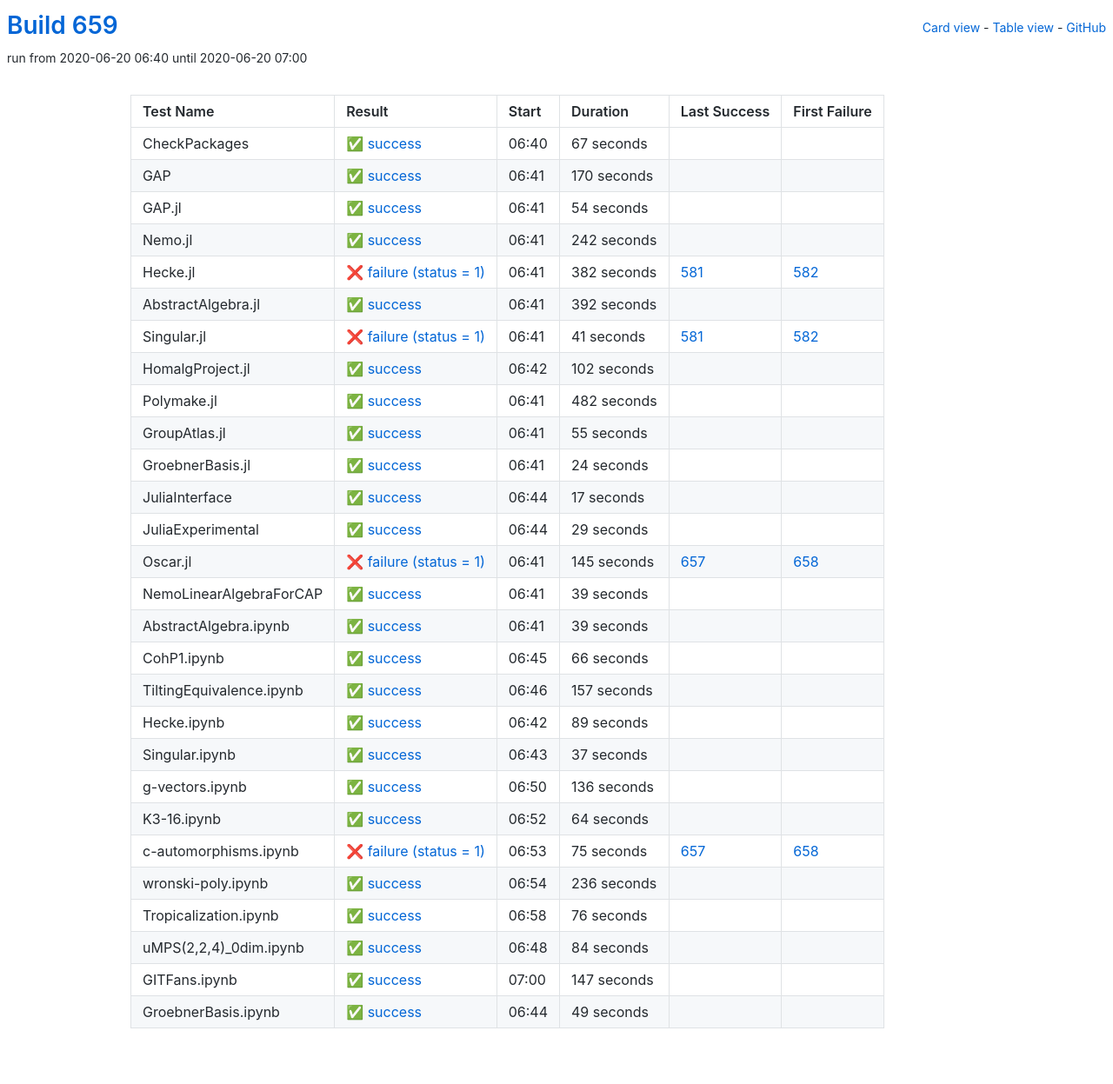
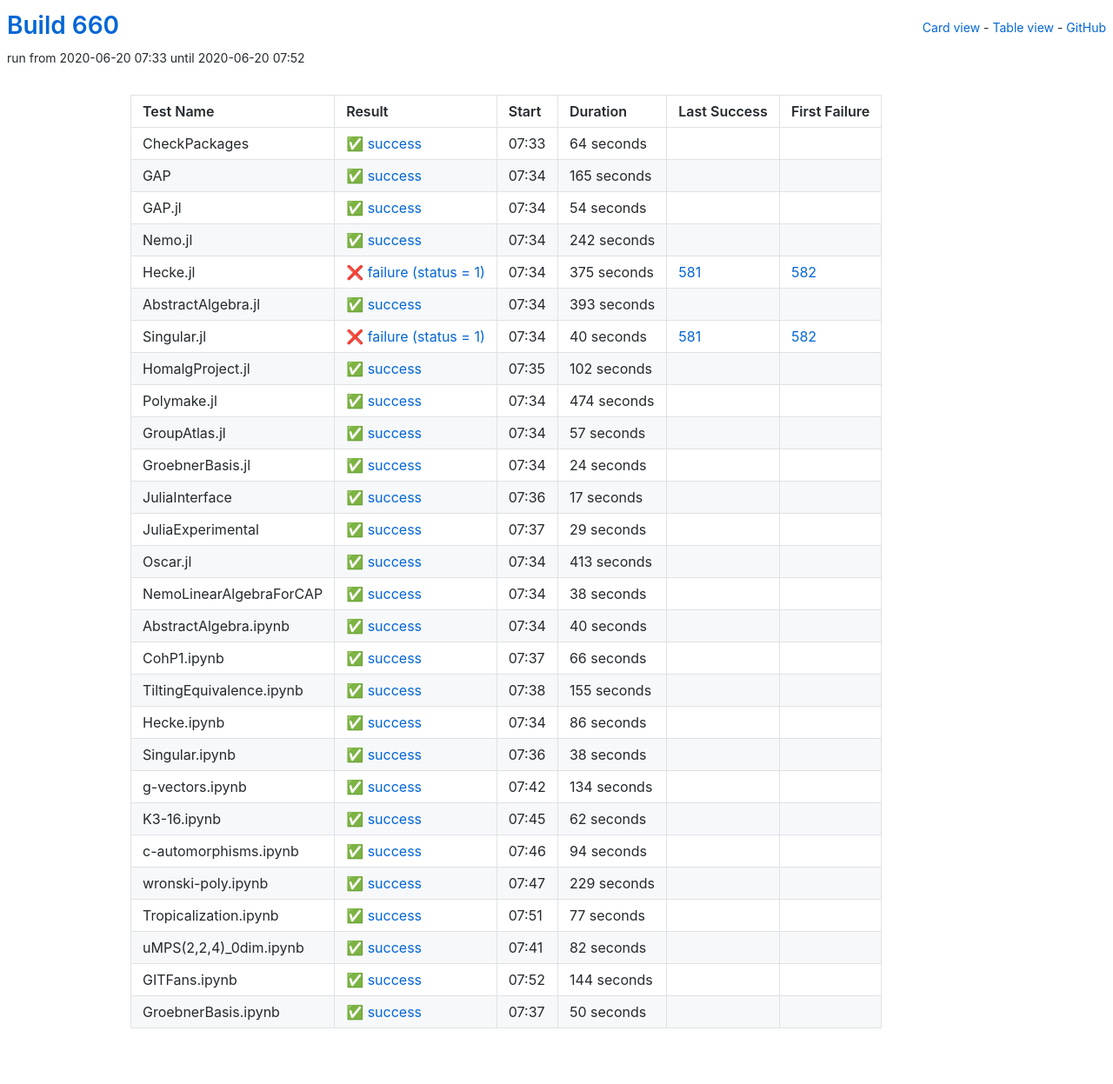
Before and after one commit to oscar-system/oscar-ci-status-1.4, a Jekyll site: the page built from table.html, in a window 1280 px wide. Shown: the whole page at 87% size. Built offline with Jekyll 4.4.1, drawn with Linux system fonts in a browser that asks for light colours.

Commit message:
Build #660

```diff
--- a/_data/ci.yml
+++ b/_data/ci.yml
@@ -1,6 +1,6 @@
 ---
-build: 659
-build_url: https://oscarci.mathematik.uni-kl.de/job/oscar-julia-1.4/659/
+build: 660
+build_url: https://oscarci.mathematik.uni-kl.de/job/oscar-julia-1.4/660/
 job: oscar-julia-1.4
 organization: oscar-system
 repo: oscar-ci-status-1.4
@@ -8,32 +8,32 @@ repourl: https://github.com/oscar-system/oscar-ci-status-1.4
 tests:
 - name: CheckPackages
   id: checkpackages
-  log: https://oscarci.mathematik.uni-kl.de/job/oscar-julia-1.4/659/artifact/logs/build-659/CheckPackages.log
-  start: 2020-06-20 06:40
+  log: https://oscarci.mathematik.uni-kl.de/job/oscar-julia-1.4/660/artifact/logs/build-660/CheckPackages.log
+  start: 2020-06-20 07:33
   success: true
   exitcode: 0
   status: success
-  duration: 67
+  duration: 64
   last_success: false
   last_success_url:
   first_failure: false
   first_failure_url:
 - name: GAP
   id: gap
-  log: https://oscarci.mathematik.uni-kl.de/job/oscar-julia-1.4/659/artifact/logs/build-659/GAP.log
-  start: 2020-06-20 06:41
+  log: https://oscarci.mathematik.uni-kl.de/job/oscar-julia-1.4/660/artifact/logs/build-660/GAP.log
+  start: 2020-06-20 07:34
   success: true
   exitcode: 0
   status: success
-  duration: 170
+  duration: 165
   last_success: false
   last_success_url:
   first_failure: false
   first_failure_url:
 - name: GAP.jl
   id: gap-jl
-  log: https://oscarci.mathematik.uni-kl.de/job/oscar-julia-1.4/659/artifact/logs/build-659/GAP.jl.log
-  start: 2020-06-20 06:41
+  log: https://oscarci.mathematik.uni-kl.de/job/oscar-julia-1.4/660/artifact/logs/build-660/GAP.jl.log
+  start: 2020-06-20 07:34
   success: true
   exitcode: 0
   status: success
@@ -44,8 +44,8 @@ tests:
   first_failure_url:
 - name: Nemo.jl
   id: nemo-jl
-  log: https://oscarci.mathematik.uni-kl.de/job/oscar-julia-1.4/659/artifact/logs/build-659/Nemo.jl.log
-  start: 2020-06-20 06:41
+  log: https://oscarci.mathematik.uni-kl.de/job/oscar-julia-1.4/660/artifact/logs/build-660/Nemo.jl.log
+  start: 2020-06-20 07:34
   success: true
   exitcode: 0
   status: success
@@ -56,44 +56,44 @@ tests:
   first_failure_url:
 - name: Hecke.jl
   id: hecke-jl
-  log: https://oscarci.mathematik.uni-kl.de/job/oscar-julia-1.4/659/artifact/logs/build-659/Hecke.jl.log
-  start: 2020-06-20 06:41
+  log: https://oscarci.mathematik.uni-kl.de/job/oscar-julia-1.4/660/artifact/logs/build-660/Hecke.jl.log
+  start: 2020-06-20 07:34
   success: false
   exitcode: 1
   status: failure
-  duration: 382
+  duration: 375
   last_success: 581
   last_success_url: https://oscarci.mathematik.uni-kl.de/job/oscar-julia-1.4/581/
   first_failure: 582
   first_failure_url: https://oscarci.mathematik.uni-kl.de/job/oscar-julia-1.4/582/
 - name: AbstractAlgebra.jl
   id: abstractalgebra-jl
-  log: https://oscarci.mathematik.uni-kl.de/job/oscar-julia-1.4/659/artifact/logs/build-659/AbstractAlgebra.jl.log
-  start: 2020-06-20 06:41
+  log: https://oscarci.mathematik.uni-kl.de/job/oscar-julia-1.4/660/artifact/logs/build-660/AbstractAlgebra.jl.log
+  start: 2020-06-20 07:34
   success: true
   exitcode: 0
   status: success
-  duration: 392
+  duration: 393
   last_success: false
   last_success_url:
   first_failure: false
   first_failure_url:
 - name: Singular.jl
   id: singular-jl
-  log: https://oscarci.mathematik.uni-kl.de/job/oscar-julia-1.4/659/artifact/logs/build-659/Singular.jl.log
-  start: 2020-06-20 06:41
+  log: https://oscarci.mathematik.uni-kl.de/job/oscar-julia-1.4/660/artifact/logs/build-660/Singular.jl.log
+  start: 2020-06-20 07:34
   success: false
   exitcode: 1
   status: failure
-  duration: 41
+  duration: 40
   last_success: 581
   last_success_url: https://oscarci.mathematik.uni-kl.de/job/oscar-julia-1.4/581/
   first_failure: 582
   first_failure_url: https://oscarci.mathematik.uni-kl.de/job/oscar-julia-1.4/582/
 - name: HomalgProject.jl
   id: homalgproject-jl
-  log: https://oscarci.mathematik.uni-kl.de/job/oscar-julia-1.4/659/artifact/logs/build-659/HomalgProject.jl.log
-  start: 2020-06-20 06:42
+  log: https://oscarci.mathematik.uni-kl.de/job/oscar-julia-1.4/660/artifact/logs/build-660/HomalgProject.jl.log
+  start: 2020-06-20 07:35
   success: true
   exitcode: 0
   status: success
@@ -104,32 +104,32 @@ tests:
   first_failure_url:
 - name: Polymake.jl
   id: polymake-jl
-  log: https://oscarci.mathematik.uni-kl.de/job/oscar-julia-1.4/659/artifact/logs/build-659/Polymake.jl.log
-  start: 2020-06-20 06:41
+  log: https://oscarci.mathematik.uni-kl.de/job/oscar-julia-1.4/660/artifact/logs/build-660/Polymake.jl.log
+  start: 2020-06-20 07:34
   success: true
   exitcode: 0
   status: success
-  duration: 482
+  duration: 474
   last_success: false
   last_success_url:
   first_failure: false
   first_failure_url:
 - name: GroupAtlas.jl
   id: groupatlas-jl
-  log: https://oscarci.mathematik.uni-kl.de/job/oscar-julia-1.4/659/artifact/logs/build-659/GroupAtlas.jl.log
-  start: 2020-06-20 06:41
+  log: https://oscarci.mathematik.uni-kl.de/job/oscar-julia-1.4/660/artifact/logs/build-660/GroupAtlas.jl.log
+  start: 2020-06-20 07:34
   success: true
   exitcode: 0
   status: success
-  duration: 55
+  duration: 57
   last_success: false
   last_success_url:
   first_failure: false
   first_failure_url:
 - name: GroebnerBasis.jl
   id: groebnerbasis-jl
-  log: https://oscarci.mathematik.uni-kl.de/job/oscar-julia-1.4/659/artifact/logs/build-659/GroebnerBasis.jl.log
-  start: 2020-06-20 06:41
+  log: https://oscarci.mathematik.uni-kl.de/job/oscar-julia-1.4/660/artifact/logs/build-660/GroebnerBasis.jl.log
+  start: 2020-06-20 07:34
   success: true
   exitcode: 0
   status: success
@@ -140,8 +140,8 @@ tests:
   first_failure_url:
 - name: JuliaInterface
   id: juliainterface
-  log: https://oscarci.mathematik.uni-kl.de/job/oscar-julia-1.4/659/artifact/logs/build-659/JuliaInterface.log
-  start: 2020-06-20 06:44
+  log: https://oscarci.mathematik.uni-kl.de/job/oscar-julia-1.4/660/artifact/logs/build-660/JuliaInterface.log
+  start: 2020-06-20 07:36
   success: true
   exitcode: 0
   status: success
@@ -152,8 +152,8 @@ tests:
   first_failure_url:
 - name: JuliaExperimental
   id: juliaexperimental
-  log: https://oscarci.mathematik.uni-kl.de/job/oscar-julia-1.4/659/artifact/logs/build-659/JuliaExperimental.log
-  start: 2020-06-20 06:44
+  log: https://oscarci.mathematik.uni-kl.de/job/oscar-julia-1.4/660/artifact/logs/build-660/JuliaExperimental.log
+  start: 2020-06-20 07:37
   success: true
   exitcode: 0
   status: success
@@ -164,44 +164,44 @@ tests:
   first_failure_url:
 - name: Oscar.jl
   id: oscar-jl
-  log: https://oscarci.mathematik.uni-kl.de/job/oscar-julia-1.4/659/artifact/logs/build-659/Oscar.jl.log
-  start: 2020-06-20 06:41
-  success: false
-  exitcode: 1
-  status: failure
-  duration: 145
-  last_success: 657
-  last_success_url: https://oscarci.mathematik.uni-kl.de/job/oscar-julia-1.4/657/
-  first_failure: 658
-  first_failure_url: https://oscarci.mathematik.uni-kl.de/job/oscar-julia-1.4/658/
-- name: NemoLinearAlgebraForCAP
-  id: nemolinearalgebraforcap
-  log: https://oscarci.mathematik.uni-kl.de/job/oscar-julia-1.4/659/artifact/logs/build-659/NemoLinearAlgebraForCAP.log
-  start: 2020-06-20 06:41
+  log: https://oscarci.mathematik.uni-kl.de/job/oscar-julia-1.4/660/artifact/logs/build-660/Oscar.jl.log
+  start: 2020-06-20 07:34
   success: true
   exitcode: 0
   status: success
-  duration: 39
+  duration: 413
+  last_success: false
+  last_success_url:
+  first_failure: false
+  first_failure_url:
+- name: NemoLinearAlgebraForCAP
+  id: nemolinearalgebraforcap
+  log: https://oscarci.mathematik.uni-kl.de/job/oscar-julia-1.4/660/artifact/logs/build-660/NemoLinearAlgebraForCAP.log
+  start: 2020-06-20 07:34
+  success: true
+  exitcode: 0
+  status: success
+  duration: 38
   last_success: false
   last_success_url:
   first_failure: false
   first_failure_url:
 - name: AbstractAlgebra.ipynb
   id: abstractalgebra-ipynb
-  log: https://oscarci.mathematik.uni-kl.de/job/oscar-julia-1.4/659/artifact/logs/build-659/AbstractAlgebra.ipynb.log
-  start: 2020-06-20 06:41
+  log: https://oscarci.mathematik.uni-kl.de/job/oscar-julia-1.4/660/artifact/logs/build-660/AbstractAlgebra.ipynb.log
+  start: 2020-06-20 07:34
   success: true
   exitcode: 0
   status: success
-  duration: 39
+  duration: 40
   last_success: false
   last_success_url:
   first_failure: false
   first_failure_url:
 - name: CohP1.ipynb
   id: cohp1-ipynb
-  log: https://oscarci.mathematik.uni-kl.de/job/oscar-julia-1.4/659/artifact/logs/build-659/CohP1.ipynb.log
-  start: 2020-06-20 06:45
+  log: https://oscarci.mathematik.uni-kl.de/job/oscar-julia-1.4/660/artifact/logs/build-660/CohP1.ipynb.log
+  start: 2020-06-20 07:37
   success: true
   exitcode: 0
   status: success
@@ -212,132 +212,132 @@ tests:
   first_failure_url:
 - name: TiltingEquivalence.ipynb
   id: tiltingequivalence-ipynb
-  log: https://oscarci.mathematik.uni-kl.de/job/oscar-julia-1.4/659/artifact/logs/build-659/TiltingEquivalence.ipynb.log
-  start: 2020-06-20 06:46
+  log: https://oscarci.mathematik.uni-kl.de/job/oscar-julia-1.4/660/artifact/logs/build-660/TiltingEquivalence.ipynb.log
+  start: 2020-06-20 07:38
   success: true
   exitcode: 0
   status: success
-  duration: 157
+  duration: 155
   last_success: false
   last_success_url:
   first_failure: false
   first_failure_url:
 - name: Hecke.ipynb
   id: hecke-ipynb
-  log: https://oscarci.mathematik.uni-kl.de/job/oscar-julia-1.4/659/artifact/logs/build-659/Hecke.ipynb.log
-  start: 2020-06-20 06:42
+  log: https://oscarci.mathematik.uni-kl.de/job/oscar-julia-1.4/660/artifact/logs/build-660/Hecke.ipynb.log
+  start: 2020-06-20 07:34
   success: true
   exitcode: 0
   status: success
-  duration: 89
+  duration: 86
   last_success: false
   last_success_url:
   first_failure: false
   first_failure_url:
 - name: Singular.ipynb
   id: singular-ipynb
-  log: https://oscarci.mathematik.uni-kl.de/job/oscar-julia-1.4/659/artifact/logs/build-659/Singular.ipynb.log
-  start: 2020-06-20 06:43
+  log: https://oscarci.mathematik.uni-kl.de/job/oscar-julia-1.4/660/artifact/logs/build-660/Singular.ipynb.log
+  start: 2020-06-20 07:36
   success: true
   exitcode: 0
   status: success
-  duration: 37
+  duration: 38
   last_success: false
   last_success_url:
   first_failure: false
   first_failure_url:
 - name: g-vectors.ipynb
   id: g-vectors-ipynb
-  log: https://oscarci.mathematik.uni-kl.de/job/oscar-julia-1.4/659/artifact/logs/build-659/g-vectors.ipynb.log
-  start: 2020-06-20 06:50
+  log: https://oscarci.mathematik.uni-kl.de/job/oscar-julia-1.4/660/artifact/logs/build-660/g-vectors.ipynb.log
+  start: 2020-06-20 07:42
   success: true
   exitcode: 0
   status: success
-  duration: 136
+  duration: 134
   last_success: false
   last_success_url:
   first_failure: false
   first_failure_url:
 - name: K3-16.ipynb
   id: k3-16-ipynb
-  log: https://oscarci.mathematik.uni-kl.de/job/oscar-julia-1.4/659/artifact/logs/build-659/K3-16.ipynb.log
-  start: 2020-06-20 06:52
+  log: https://oscarci.mathematik.uni-kl.de/job/oscar-julia-1.4/660/artifact/logs/build-660/K3-16.ipynb.log
+  start: 2020-06-20 07:45
   success: true
   exitcode: 0
   status: success
-  duration: 64
+  duration: 62
   last_success: false
   last_success_url:
   first_failure: false
   first_failure_url:
 - name: c-automorphisms.ipynb
   id: c-automorphisms-ipynb
-  log: https://oscarci.mathematik.uni-kl.de/job/oscar-julia-1.4/659/artifact/logs/build-659/c-automorphisms.ipynb.log
-  start: 2020-06-20 06:53
-  success: false
-  exitcode: 1
-  status: failure
-  duration: 75
-  last_success: 657
-  last_success_url: https://oscarci.mathematik.uni-kl.de/job/oscar-julia-1.4/657/
-  first_failure: 658
-  first_failure_url: https://oscarci.mathematik.uni-kl.de/job/oscar-julia-1.4/658/
-- name: wronski-poly.ipynb
-  id: wronski-poly-ipynb
-  log: https://oscarci.mathematik.uni-kl.de/job/oscar-julia-1.4/659/artifact/logs/build-659/wronski-poly.ipynb.log
-  start: 2020-06-20 06:54
+  log: https://oscarci.mathematik.uni-kl.de/job/oscar-julia-1.4/660/artifact/logs/build-660/c-automorphisms.ipynb.log
+  start: 2020-06-20 07:46
   success: true
   exitcode: 0
   status: success
-  duration: 236
+  duration: 94
+  last_success: false
+  last_success_url:
+  first_failure: false
+  first_failure_url:
+- name: wronski-poly.ipynb
+  id: wronski-poly-ipynb
+  log: https://oscarci.mathematik.uni-kl.de/job/oscar-julia-1.4/660/artifact/logs/build-660/wronski-poly.ipynb.log
+  start: 2020-06-20 07:47
+  success: true
+  exitcode: 0
+  status: success
+  duration: 229
   last_success: false
   last_success_url:
   first_failure: false
   first_failure_url:
 - name: Tropicalization.ipynb
   id: tropicalization-ipynb
-  log: https://oscarci.mathematik.uni-kl.de/job/oscar-julia-1.4/659/artifact/logs/build-659/Tropicalization.ipynb.log
-  start: 2020-06-20 06:58
+  log: https://oscarci.mathematik.uni-kl.de/job/oscar-julia-1.4/660/artifact/logs/build-660/Tropicalization.ipynb.log
+  start: 2020-06-20 07:51
   success: true
   exitcode: 0
   status: success
-  duration: 76
+  duration: 77
   last_success: false
   last_success_url:
   first_failure: false
   first_failure_url:
 - name: uMPS(2,2,4)_0dim.ipynb
   id: umps-2-2-4-0dim-ipynb
-  log: https://oscarci.mathematik.uni-kl.de/job/oscar-julia-1.4/659/artifact/logs/build-659/uMPS-2-2-4-_0dim.ipynb.log
-  start: 2020-06-20 06:48
+  log: https://oscarci.mathematik.uni-kl.de/job/oscar-julia-1.4/660/artifact/logs/build-660/uMPS-2-2-4-_0dim.ipynb.log
+  start: 2020-06-20 07:41
   success: true
   exitcode: 0
   status: success
-  duration: 84
+  duration: 82
   last_success: false
   last_success_url:
   first_failure: false
   first_failure_url:
 - name: GITFans.ipynb
   id: gitfans-ipynb
-  log: https://oscarci.mathematik.uni-kl.de/job/oscar-julia-1.4/659/artifact/logs/build-659/GITFans.ipynb.log
-  start: 2020-06-20 07:00
+  log: https://oscarci.mathematik.uni-kl.de/job/oscar-julia-1.4/660/artifact/logs/build-660/GITFans.ipynb.log
+  start: 2020-06-20 07:52
   success: true
   exitcode: 0
   status: success
-  duration: 147
+  duration: 144
   last_success: false
   last_success_url:
   first_failure: false
   first_failure_url:
 - name: GroebnerBasis.ipynb
   id: groebnerbasis-ipynb
-  log: https://oscarci.mathematik.uni-kl.de/job/oscar-julia-1.4/659/artifact/logs/build-659/GroebnerBasis.ipynb.log
-  start: 2020-06-20 06:44
+  log: https://oscarci.mathematik.uni-kl.de/job/oscar-julia-1.4/660/artifact/logs/build-660/GroebnerBasis.ipynb.log
+  start: 2020-06-20 07:37
   success: true
   exitcode: 0
   status: success
-  duration: 49
+  duration: 50
   last_success: false
   last_success_url:
   first_failure: false
```
Also changed, not shown: README.md.
